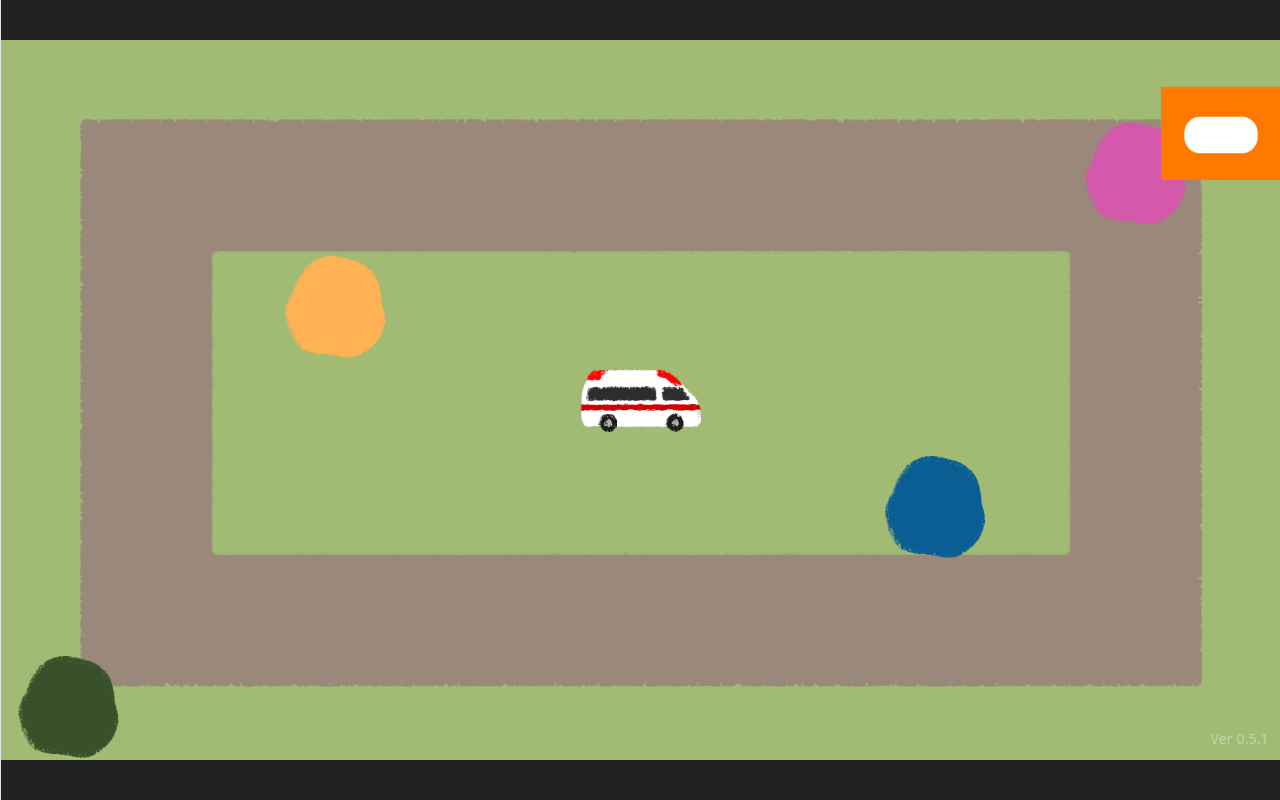
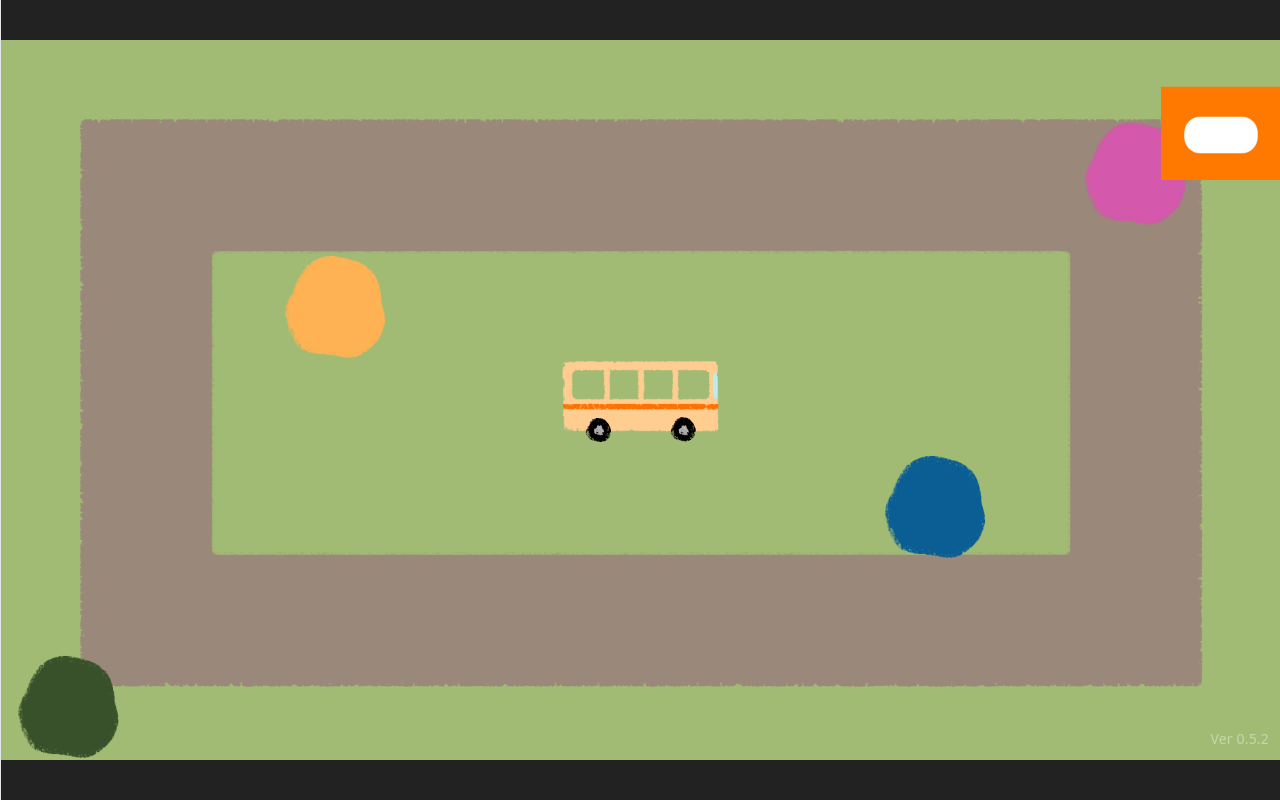
Before and after one commit to piyopuro/hiyoko-drive, a React (Vite) app: page / in a window 1280 px wide. Built offline with nearby package versions, Linux system fonts and the light colour scheme.

Commit message:
v0.5.2 バスに戻した

```diff
--- a/src/components/GameView.jsx
+++ b/src/components/GameView.jsx
@@ -147,8 +147,8 @@ function GameView() {
     {
       id: 1,
 
-      type: "ambulance",
-      skin: "normal",
+      type: "bus",
+      skin: "yellow",
 
       position: {
         x: 960,
--- a/src/version.js
+++ b/src/version.js
@@ -1,3 +1,3 @@
 export const APP_NAME = "Hiyoko Drive";
 
-export const VERSION = "0.5.1";
+export const VERSION = "0.5.2";
```
